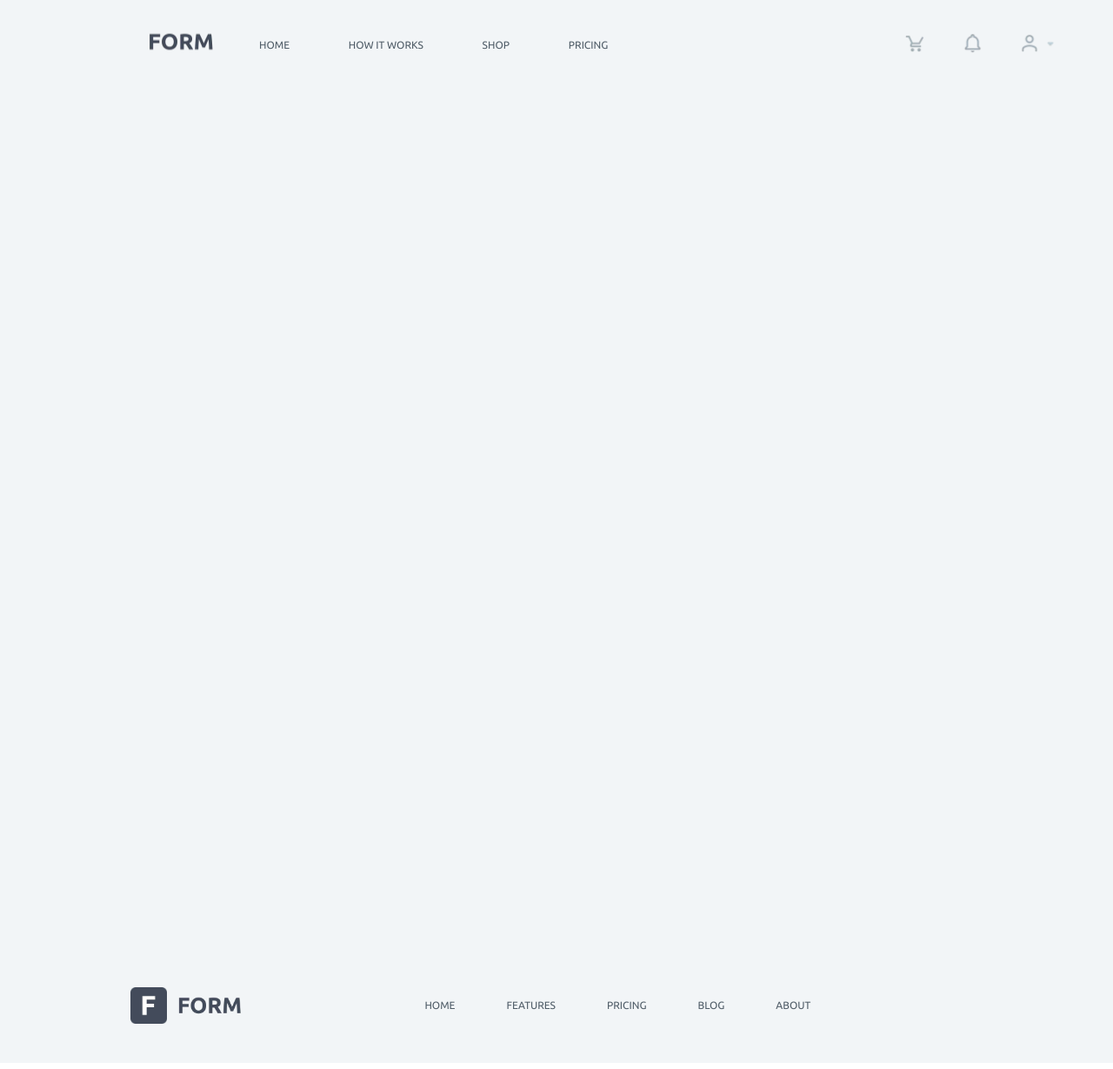
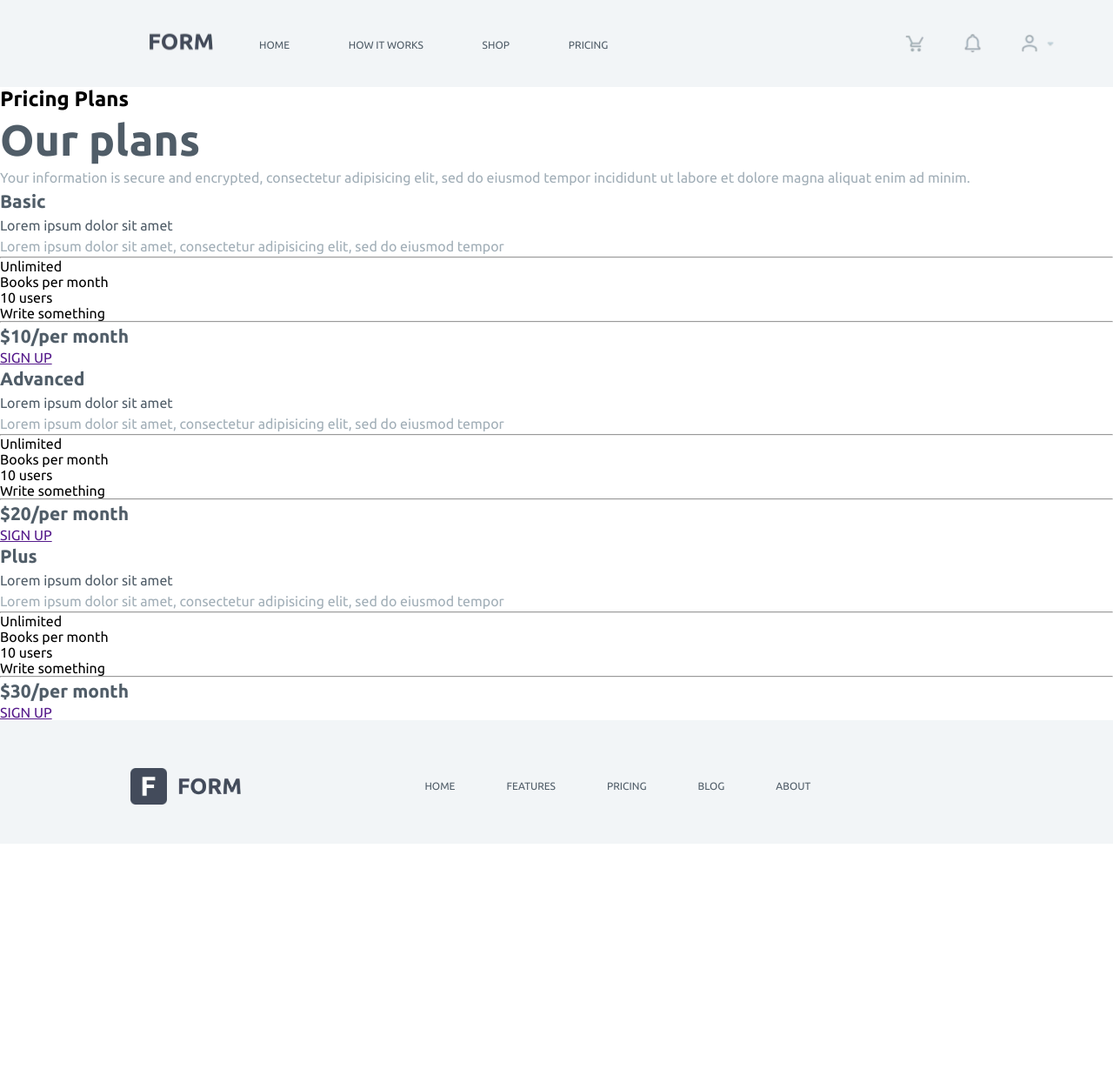
Before and after one commit to jvu123/project-practice, a PHP site: page /pricing.php in a window 1280 px wide; the page is wider, and only the part inside the window is pictured. Shown: that part at 87% size. After the commit the page ends 970 px from the top of that part, so only its background shows below. Run offline with PHP 8.4, Linux system fonts and the light colour scheme.

Commit message:
created pricing page

```diff
--- a/pricing.php
+++ b/pricing.php
@@ -12,9 +12,95 @@
     <link href="https://fonts.googleapis.com/css2?family=Ubuntu:wght@400;500;700&display=swap" rel="stylesheet">
 </head>
 <body>
-    <section class="intro">
+
+    <section class="plans">
         <?php include('templates/nav.php'); ?>
 
+        <h1>Pricing Plans</h1>
+
+        <h2>Our plans</h2>
+
+        <p>Your information is secure and encrypted, consectetur adipisicing elit, sed do eiusmod tempor incididunt ut labore et dolore magna aliquat enim ad minim.</p>
+
+        <div class="plans-row">
+            <div class="plans-col">
+                <h3>Basic</h3>
+
+                <h4>Lorem ipsum dolor sit amet</h4>
+
+                <p>Lorem ipsum dolor sit amet, consectetur adipisicing elit, sed do eiusmod tempor</p>
+
+                <hr class="solid">
+
+                <ul>
+                    <li>Unlimited</li>
+
+                    <li>Books per month</li>
+
+                    <li>10 users</li>
+
+                    <li>Write something</li>
+                </ul>
+
+                <hr class="solid">
+
+                <h3>$10<span class="month">/per month</span></h3>
+
+                <a href="">SIGN UP</a>
+            </div>
+
+            <div class="plans-col">
+                <h3>Advanced</h3>
+
+                <h4>Lorem ipsum dolor sit amet</h4>
+
+                <p>Lorem ipsum dolor sit amet, consectetur adipisicing elit, sed do eiusmod tempor</p>
+
+                <hr class="solid">
+
+                <ul>
+                    <li>Unlimited</li>
+
+                    <li>Books per month</li>
+
+                    <li>10 users</li>
+
+                    <li>Write something</li>
+                </ul>
+
+                <hr class="solid">
+
+                <h3>$20<span class="month">/per month</span></h3>
+
+                <a href="">SIGN UP</a>
+            </div>
+
+            <div class="plans-col">
+                <h3>Plus</h3>
+
+                <h4>Lorem ipsum dolor sit amet</h4>
+
+                <p>Lorem ipsum dolor sit amet, consectetur adipisicing elit, sed do eiusmod tempor</p>
+
+                <hr class="solid">
+
+                <ul>
+                    <li>Unlimited</li>
+
+                    <li>Books per month</li>
+
+                    <li>10 users</li>
+
+                    <li>Write something</li>
+                </ul>
+
+                <hr class="solid">
+
+                <h3>$30<span class="month">/per month</span></h3>
+
+                <a href="">SIGN UP</a>
+            </div>
+        </div>
     </section>
 
     <section class="footer">
```
